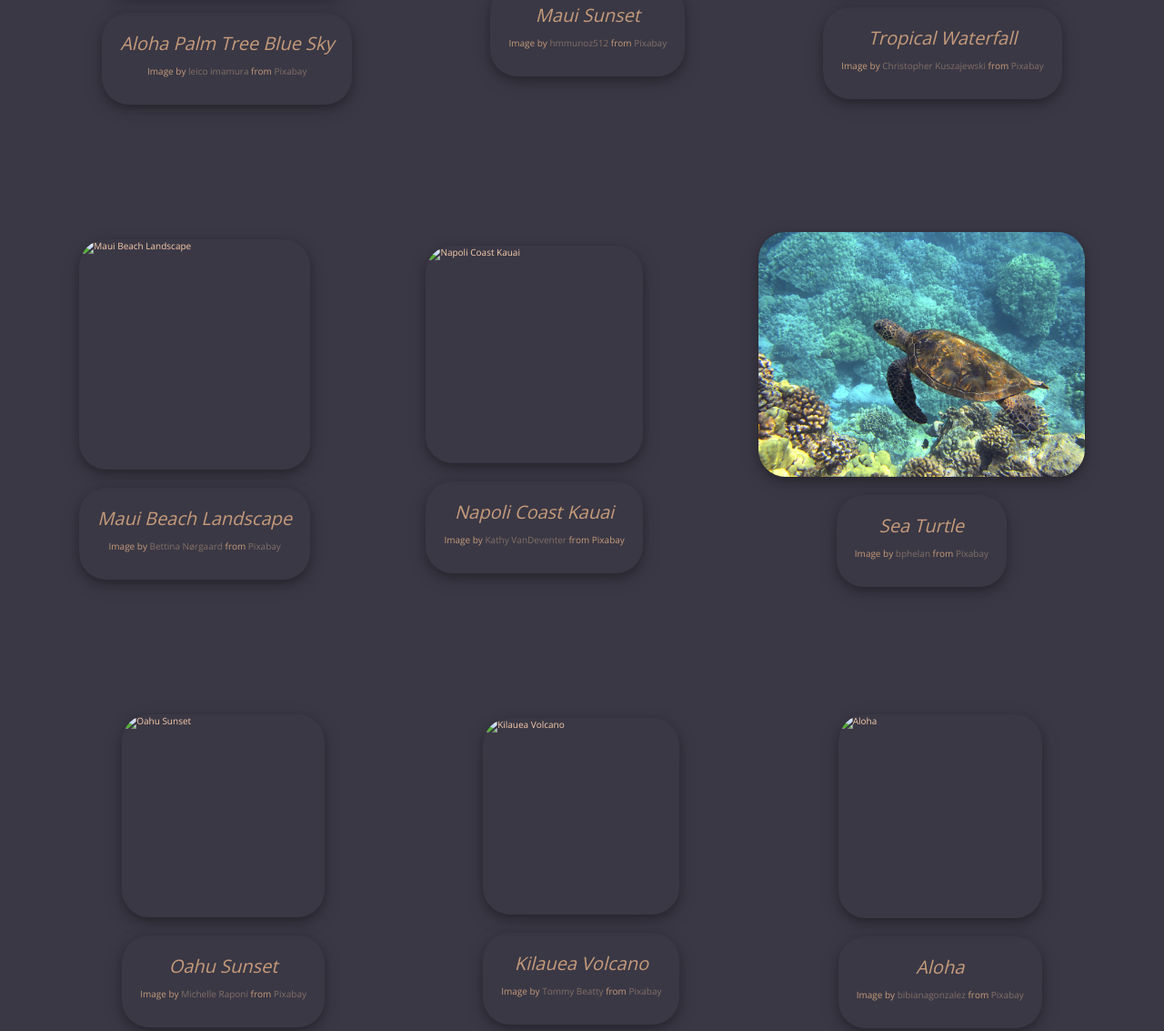
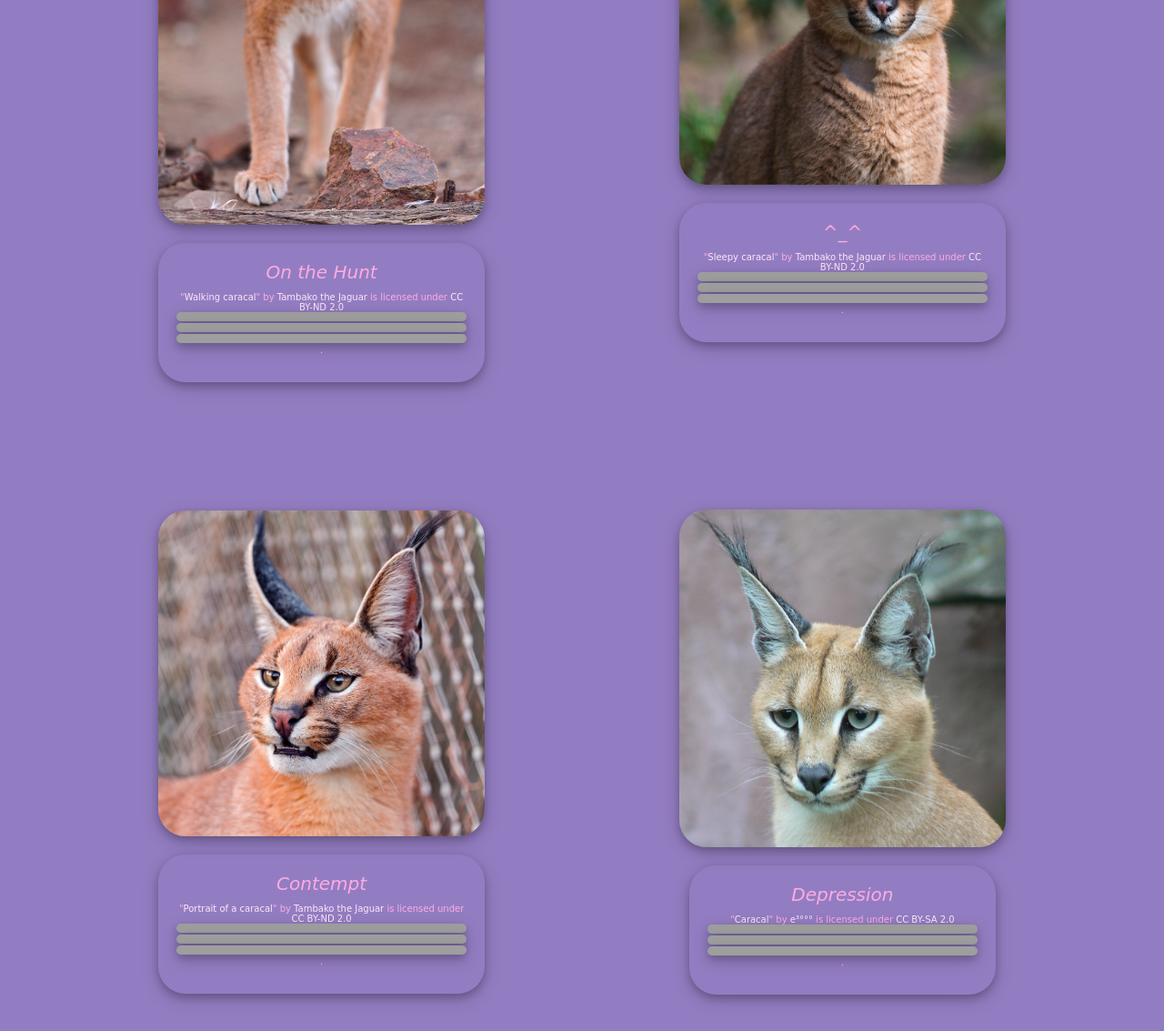
Before and after one commit to CSF2223/mygallery-Brian-OConnell, a plain HTML site: page index.html in a window 1280 px wide. Shown: the part 534-1667 px from the top of the page at 91% size. Drawn offline with nearby package versions, Linux system fonts and the light colour scheme; grey boxes are pictures that could not be loaded; a web font is replaced by a local one.

Commit message:
Submit for Grading

```diff
--- a/index.html
+++ b/index.html
@@ -10,90 +10,81 @@
 </head>
 <body>
     <header>
-        <h1>Bingus</h1>
+        <h1>Flopponius Maximus</h1>
         <h4>Image Gallery</h4>
-        <h6>Documentation of the Enemy</h6>
+        <h6>Documentation of the Great</h6>
     </header>
 
     <section class="gallery">
         <div class = "imageCard">
-            <img src ="assets/hawaii-2700190_1920.jpg" alt="Aloha Palm Tree Blue Sky" width="300" height="300"></img>
+            <img src ="assets/floppa1.jpg" alt="On the Hunt" width="300" height="300"></img>
             <div class = "cardText">
-                <cite>Aloha Palm Tree Blue Sky</cite>
-                <p>Image by <a href="https://pixabay.com/users/graziebambino-1593455/?utm_source=link-attribution&amp;utm_medium=referral&amp;utm_campaign=image&amp;utm_content=2700190">leico imamura</a>
-                from <a href="https://pixabay.com/?utm_source=link-attribution&amp;utm_medium=referral&amp;utm_campaign=image&amp;utm_content=2700190">Pixabay</a></p>
+                <cite>On the Hunt</cite>
+                <p class="attribution">"<a target="_blank" rel="noopener noreferrer" href="https://www.flickr.com/photos/8070463@N03/5738318078">Walking caracal</a>" by <a target="_blank" rel="noopener noreferrer" href="https://www.flickr.com/photos/8070463@N03">Tambako the Jaguar</a> is licensed under <a target="_blank" rel="noopener noreferrer" href="https://creativecommons.org/licenses/by-nd/2.0/?ref=openverse">CC BY-ND 2.0 <img src="https://mirrors.creativecommons.org/presskit/icons/cc.svg" style="height: 1em; margin-right: 0.125em; display: inline;"></img><img src="https://mirrors.creativecommons.org/presskit/icons/by.svg" style="height: 1em; margin-right: 0.125em; display: inline;"></img><img src="https://mirrors.creativecommons.org/presskit/icons/nd.svg" style="height: 1em; margin-right: 0.125em; display: inline;"></img></a>. </p>
             </div> <!-- Close "cardText" class -->
         </div> <!-- Close imageCard class -->
 
         <div class = "imageCard">
-            <img src ="assets/maui-2729958_1920.jpg" alt="Maui Sunset" width="300" height="300"></img>
+            <img src ="assets/^_^.jpg" alt="^_^" width="300" height="300"></img>
             <div class = "cardText">
-                <cite>Maui Sunset</cite>
-                <p>Image by <a href="https://pixabay.com/users/hmmunoz512-6376382/?utm_source=link-attribution&amp;utm_medium=referral&amp;utm_campaign=image&amp;utm_content=2729958">hmmunoz512</a>
-                from <a href="https://pixabay.com/?utm_source=link-attribution&amp;utm_medium=referral&amp;utm_campaign=image&amp;utm_content=2729958">Pixabay</a></p>
+                <cite>^_^</cite>
+                <p class="attribution">"<a target="_blank" rel="noopener noreferrer" href="https://www.flickr.com/photos/8070463@N03/8985582143">Sleepy caracal</a>" by <a target="_blank" rel="noopener noreferrer" href="https://www.flickr.com/photos/8070463@N03">Tambako the Jaguar</a> is licensed under <a target="_blank" rel="noopener noreferrer" href="https://creativecommons.org/licenses/by-nd/2.0/?ref=openverse">CC BY-ND 2.0 <img src="https://mirrors.creativecommons.org/presskit/icons/cc.svg" style="height: 1em; margin-right: 0.125em; display: inline;"></img><img src="https://mirrors.creativecommons.org/presskit/icons/by.svg" style="height: 1em; margin-right: 0.125em; display: inline;"></img><img src="https://mirrors.creativecommons.org/presskit/icons/nd.svg" style="height: 1em; margin-right: 0.125em; display: inline;"></img></a>. </p>
             </div> <!-- Close "cardText" class -->
         </div> <!-- Close imageCard class -->
 
         <div class = "imageCard">
-            <img src ="assets/hawaii-410128_1920.jpg" alt="Tropical Waterfall" width="300" height="300"></img>
+            <img src ="assets/contempt.jpg" alt="Contempt" width="300" height="300"></img>
             <div class = "cardText">
-                <cite>Tropical Waterfall</cite>
-               <p>Image by <a href="https://pixabay.com/users/kuszapro-369349/?utm_source=link-attribution&amp;utm_medium=referral&amp;utm_campaign=image&amp;utm_content=410128">Christopher Kuszajewski</a>
-               from <a href="https://pixabay.com/?utm_source=link-attribution&amp;utm_medium=referral&amp;utm_campaign=image&amp;utm_content=410128">Pixabay</a></p>
+                <cite>Contempt</cite>
+               <p class="attribution">"<a target="_blank" rel="noopener noreferrer" href="https://www.flickr.com/photos/8070463@N03/5728291644">Portrait of a caracal</a>" by <a target="_blank" rel="noopener noreferrer" href="https://www.flickr.com/photos/8070463@N03">Tambako the Jaguar</a> is licensed under <a target="_blank" rel="noopener noreferrer" href="https://creativecommons.org/licenses/by-nd/2.0/?ref=openverse">CC BY-ND 2.0 <img src="https://mirrors.creativecommons.org/presskit/icons/cc.svg" style="height: 1em; margin-right: 0.125em; display: inline;"></img><img src="https://mirrors.creativecommons.org/presskit/icons/by.svg" style="height: 1em; margin-right: 0.125em; display: inline;"></img><img src="https://mirrors.creativecommons.org/presskit/icons/nd.svg" style="height: 1em; margin-right: 0.125em; display: inline;"></img></a>. </p>
             </div> <!-- Close "cardText" class -->
         </div> <!-- Close imageCard class -->
 
         <div class = "imageCard">
-            <img src ="assets/beach-1630540_1920.jpg" alt="Maui Beach Landscape" width="300" height="300"></img>
+            <img src ="assets/Depression.jpg" alt="Depression" width="300" height="300"></img>
             <div class = "cardText">
-                <cite>Maui Beach Landscape</cite>
-                <p>Image by <a href="https://pixabay.com/users/bkd-1006949/?utm_source=link-attribution&amp;utm_medium=referral&amp;utm_campaign=image&amp;utm_content=1630540">Bettina Nørgaard</a>
-                from <a href="https://pixabay.com/?utm_source=link-attribution&amp;utm_medium=referral&amp;utm_campaign=image&amp;utm_content=1630540">Pixabay</a></p>
+                <cite>Depression</cite>
+                <p class="attribution">"<a target="_blank" rel="noopener noreferrer" href="https://www.flickr.com/photos/23566085@N00/216164029">Caracal</a>" by <a target="_blank" rel="noopener noreferrer" href="https://www.flickr.com/photos/23566085@N00">e³°°°</a> is licensed under <a target="_blank" rel="noopener noreferrer" href="https://creativecommons.org/licenses/by-sa/2.0/?ref=openverse">CC BY-SA 2.0 <img src="https://mirrors.creativecommons.org/presskit/icons/cc.svg" style="height: 1em; margin-right: 0.125em; display: inline;"></img><img src="https://mirrors.creativecommons.org/presskit/icons/by.svg" style="height: 1em; margin-right: 0.125em; display: inline;"></img><img src="https://mirrors.creativecommons.org/presskit/icons/sa.svg" style="height: 1em; margin-right: 0.125em; display: inline;"></img></a>. </p>
             </div> <!-- Close "cardText" class -->
         </div> <!-- Close imageCard class -->
 
         <div class = "imageCard">
-            <img src ="assets/napali-coast-91676_1920.jpg" alt="Napoli Coast Kauai" width="300" height="300"></img>
+            <img src ="assets/The Poet.jpg" alt="The Poet" width="300" height="300"></img>
             <div class = "cardText">
-                <cite>Napoli Coast Kauai</cite>
-                <p>Image by <a href="https://pixabay.com/users/kdvandeventer-25979/?utm_source=link-attribution&amp;utm_medium=referral&amp;utm_campaign=image&amp;utm_content=91676">Kathy VanDeventer</a>
-                from <a href="https://pixabay.com/?utm_source=link-attribution&amp;utm_medium=referral&amp;utm_campaign=image&amp;utm_content=91676"></a>Pixabay</a></a>
+                <cite>The Poet</cite>
+                <p class="attribution">"<a target="_blank" rel="noopener noreferrer" href="https://www.flickr.com/photos/56356967@N00/66323402">Caracal</a>" by <a target="_blank" rel="noopener noreferrer" href="https://www.flickr.com/photos/56356967@N00">bevank</a> is licensed under <a target="_blank" rel="noopener noreferrer" href="https://creativecommons.org/licenses/by-nc/2.0/?ref=openverse">CC BY-NC 2.0 <img src="https://mirrors.creativecommons.org/presskit/icons/cc.svg" style="height: 1em; margin-right: 0.125em; display: inline;"></img><img src="https://mirrors.creativecommons.org/presskit/icons/by.svg" style="height: 1em; margin-right: 0.125em; display: inline;"></img><img src="https://mirrors.creativecommons.org/presskit/icons/nc.svg" style="height: 1em; margin-right: 0.125em; display: inline;"></img></a>. </p>
             </div> <!-- Close "cardText" class -->
         </div> <!-- Close imageCard class -->
 
         <div class = "imageCard">
-            <img src ="assets/sea-turtle-547162_1920.jpg" alt="Sea Turtle" width="300" height="300"></img>
+            <img src ="assets/youngeryears1.jpg" alt="Younger Years 1" width="300" height="300"></img>
             <div class = "cardText">
-                <cite>Sea Turtle</cite>
-                <p>Image by <a href="https://pixabay.com/users/bphelan-610972/?utm_source=link-attribution&amp;utm_medium=referral&amp;utm_campaign=image&amp;utm_content=547162">bphelan</a>
-                from <a href="https://pixabay.com/?utm_source=link-attribution&amp;utm_medium=referral&amp;utm_campaign=image&amp;utm_content=547162">Pixabay</a></p>
+                <cite>Younger Years 1</cite>
+                <p class="attribution">"<a target="_blank" rel="noopener noreferrer" href="https://www.flickr.com/photos/8070463@N03/22384196458">Caracal showing tongue</a>" by <a target="_blank" rel="noopener noreferrer" href="https://www.flickr.com/photos/8070463@N03">Tambako the Jaguar</a> is licensed under <a target="_blank" rel="noopener noreferrer" href="https://creativecommons.org/licenses/by-nd/2.0/?ref=openverse">CC BY-ND 2.0 <img src="https://mirrors.creativecommons.org/presskit/icons/cc.svg" style="height: 1em; margin-right: 0.125em; display: inline;"></img><img src="https://mirrors.creativecommons.org/presskit/icons/by.svg" style="height: 1em; margin-right: 0.125em; display: inline;"></img><img src="https://mirrors.creativecommons.org/presskit/icons/nd.svg" style="height: 1em; margin-right: 0.125em; display: inline;"></img></a>. </p>
             </div> <!-- Close "cardText" class -->
         </div> <!-- Close imageCard class -->
 
         <div class = "imageCard">
-            <img src ="assets/sunset-1034525_1920.jpg" alt="Oahu Sunset" width="300" height="300"></img>
+            <img src ="assets/youngeryears 2.jpg" alt="Younger Years 2" width="300" height="300"></img>
             <div class = "cardText">
-                <cite>Oahu Sunset</cite>
-                <p>Image by <a href="https://pixabay.com/users/michelle_raponi-165491/?utm_source=link-attribution&amp;utm_medium=referral&amp;utm_campaign=image&amp;utm_content=1034525">Michelle Raponi</a>
-                from <a href="https://pixabay.com/?utm_source=link-attribution&amp;utm_medium=referral&amp;utm_campaign=image&amp;utm_content=1034525">Pixabay</a></p>
+                <cite>Younger Years 2</cite>
+                <p class="attribution">"<a target="_blank" rel="noopener noreferrer" href="https://www.flickr.com/photos/8070463@N03/7252208400">Portrait of a caracal II</a>" by <a target="_blank" rel="noopener noreferrer" href="https://www.flickr.com/photos/8070463@N03">Tambako the Jaguar</a> is licensed under <a target="_blank" rel="noopener noreferrer" href="https://creativecommons.org/licenses/by-nd/2.0/?ref=openverse">CC BY-ND 2.0 <img src="https://mirrors.creativecommons.org/presskit/icons/cc.svg" style="height: 1em; margin-right: 0.125em; display: inline;"></img><img src="https://mirrors.creativecommons.org/presskit/icons/by.svg" style="height: 1em; margin-right: 0.125em; display: inline;"></img><img src="https://mirrors.creativecommons.org/presskit/icons/nd.svg" style="height: 1em; margin-right: 0.125em; display: inline;"></img></a>. </p>
             </div> <!-- Close "cardText" class -->
         </div> <!-- Close imageCard class -->
 
         <div class = "imageCard">
-            <img src ="assets/kilauea-3088675_1920.jpg" alt="Kilauea Volcano" width="300" height="300"></img>
+            <img src ="assets/Senior Picture.jpg" alt="Senior Picture" width="300" height="300"></img>
             <div class = "cardText">
-                <cite>Kilauea Volcano</cite>
-                <p>Image by <a href="https://pixabay.com/users/tommygbeatty-6864859/?utm_source=link-attribution&amp;utm_medium=referral&amp;utm_campaign=image&amp;utm_content=3088675">Tommy Beatty</a>
-                from <a href="https://pixabay.com/?utm_source=link-attribution&amp;utm_medium=referral&amp;utm_campaign=image&amp;utm_content=3088675">Pixabay</a></p>
+                <cite>Senior Picture</cite>
+                <p class="attribution">"<a target="_blank" rel="noopener noreferrer" href="https://www.flickr.com/photos/8070463@N03/22304377469">Sitting and posing caracal</a>" by <a target="_blank" rel="noopener noreferrer" href="https://www.flickr.com/photos/8070463@N03">Tambako the Jaguar</a> is licensed under <a target="_blank" rel="noopener noreferrer" href="https://creativecommons.org/licenses/by-nd/2.0/?ref=openverse">CC BY-ND 2.0 <img src="https://mirrors.creativecommons.org/presskit/icons/cc.svg" style="height: 1em; margin-right: 0.125em; display: inline;"></img><img src="https://mirrors.creativecommons.org/presskit/icons/by.svg" style="height: 1em; margin-right: 0.125em; display: inline;"></img><img src="https://mirrors.creativecommons.org/presskit/icons/nd.svg" style="height: 1em; margin-right: 0.125em; display: inline;"></img></a>. </p>
             </div> <!-- Close "cardText" class -->
         </div> <!-- Close imageCard class -->
 
         <div class = "imageCard">
-            <img src ="assets/aloha-305857_1920.jpg" alt="Aloha" width="300" height="300"></img>
+            <img src ="assets/what.jpg" alt="???" width="300" height="300"></img>
             <div class = "cardText">
-                <cite>Aloha</cite>
-                <p>Image by <a href="https://pixabay.com/users/bibianagonzalez-209869/?utm_source=link-attribution&amp;utm_medium=referral&amp;utm_campaign=image&amp;utm_content=305857">bibianagonzalez</a>
-                from <a href="https://pixabay.com/?utm_source=link-attribution&amp;utm_medium=referral&amp;utm_campaign=image&amp;utm_content=305857">Pixabay</a></p>
+                <cite>???</cite>
+                <p class="attribution">"<a target="_blank" rel="noopener noreferrer" href="https://www.flickr.com/photos/8070463@N03/14995361393">Close walking caracal</a>" by <a target="_blank" rel="noopener noreferrer" href="https://www.flickr.com/photos/8070463@N03">Tambako the Jaguar</a> is licensed under <a target="_blank" rel="noopener noreferrer" href="https://creativecommons.org/licenses/by-nd/2.0/?ref=openverse">CC BY-ND 2.0 <img src="https://mirrors.creativecommons.org/presskit/icons/cc.svg" style="height: 1em; margin-right: 0.125em; display: inline;"></img><img src="https://mirrors.creativecommons.org/presskit/icons/by.svg" style="height: 1em; margin-right: 0.125em; display: inline;"></img><img src="https://mirrors.creativecommons.org/presskit/icons/nd.svg" style="height: 1em; margin-right: 0.125em; display: inline;"></img></a>. </p>
             </div> <!-- Close "cardText" class -->
         </div> <!-- Close imageCard class -->
     </section>
--- a/style.css
+++ b/style.css
@@ -1,15 +1,16 @@
 /*
 Color Palette:
-background color: #3A3845
-font color:  #F7CCAC
-secondary color: #C69B7B
-tertiary color: #826F66
+background color: #3A3845 / 937DC2
+font color:  #F7CCAC / C689C6
+secondary color: #C69B7B / FFABE1
+tertiary color: #826F66 / FFE6F7
 */
 
 /* CSS syntax notes:
     selector{proprty: value;}
 */
-@import url('https://fonts.googleapis.com/css2?family=Open+Sans:wght@300;400;600;700&display=swap');
+@import url('https://fonts.googleapis.com/css2?family=Bungee+Spice&display=swap');
+
 
 html {
     font-size: 62.5%;
@@ -28,9 +29,9 @@ header {
     font-size: 1.1rem;
 }
 body {
-    background-color: #3A3845;
+    background-color: #937DC2;
     color: #F7CCAC;
-    font-family: 'Open Sans',sans-serif;
+    font-family: 'Bungee Spice', cursive;
     margin: 0;
 }
 
@@ -46,6 +47,7 @@ cite {
     font-size: 2rem;
 }
 
+
 .imageCard img {
     width: 100%;
     height: auto;
@@ -54,7 +56,7 @@ cite {
 }
 
 .cardText {
-    color: #C69B7B;
+    color: #FFABE1;
     text-align: center;
     padding: 2rem;
     border-radius: 30px;
@@ -64,7 +66,11 @@ cite {
 
 .imageCard a {
     text-decoration: none;
-    color: #826F66;
+    color: #FFE6F7;
+}
+
+img:hover{
+    box-shadow: 0 4px 8px 0 rgba(0,0,0,0.2), 0 6px 20px 0 #87A2FB;
 }
 
 @media (min-width:768px) {
```
Also changed, not shown: assets/Depression.jpg (added), assets/Senior Picture.jpg (added), assets/The Poet.jpg (added), assets/^_^.jpg (added), assets/contempt.jpg (added), assets/floppa1.jpg (added), assets/sea-turtle-547162_1920.jpg (deleted), assets/what.jpg (added), assets/youngeryears 2.jpg (added), assets/youngeryears1.jpg (added).
